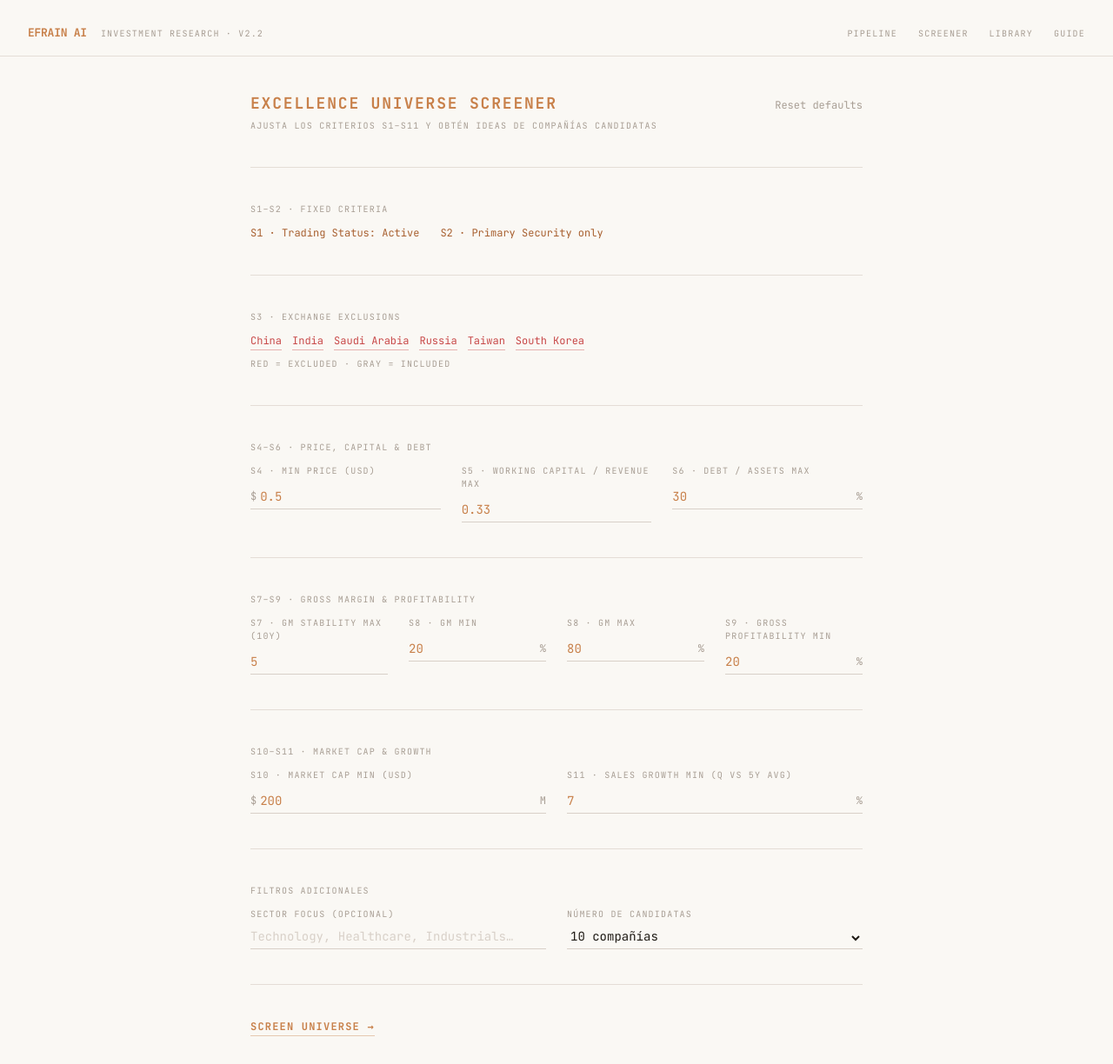
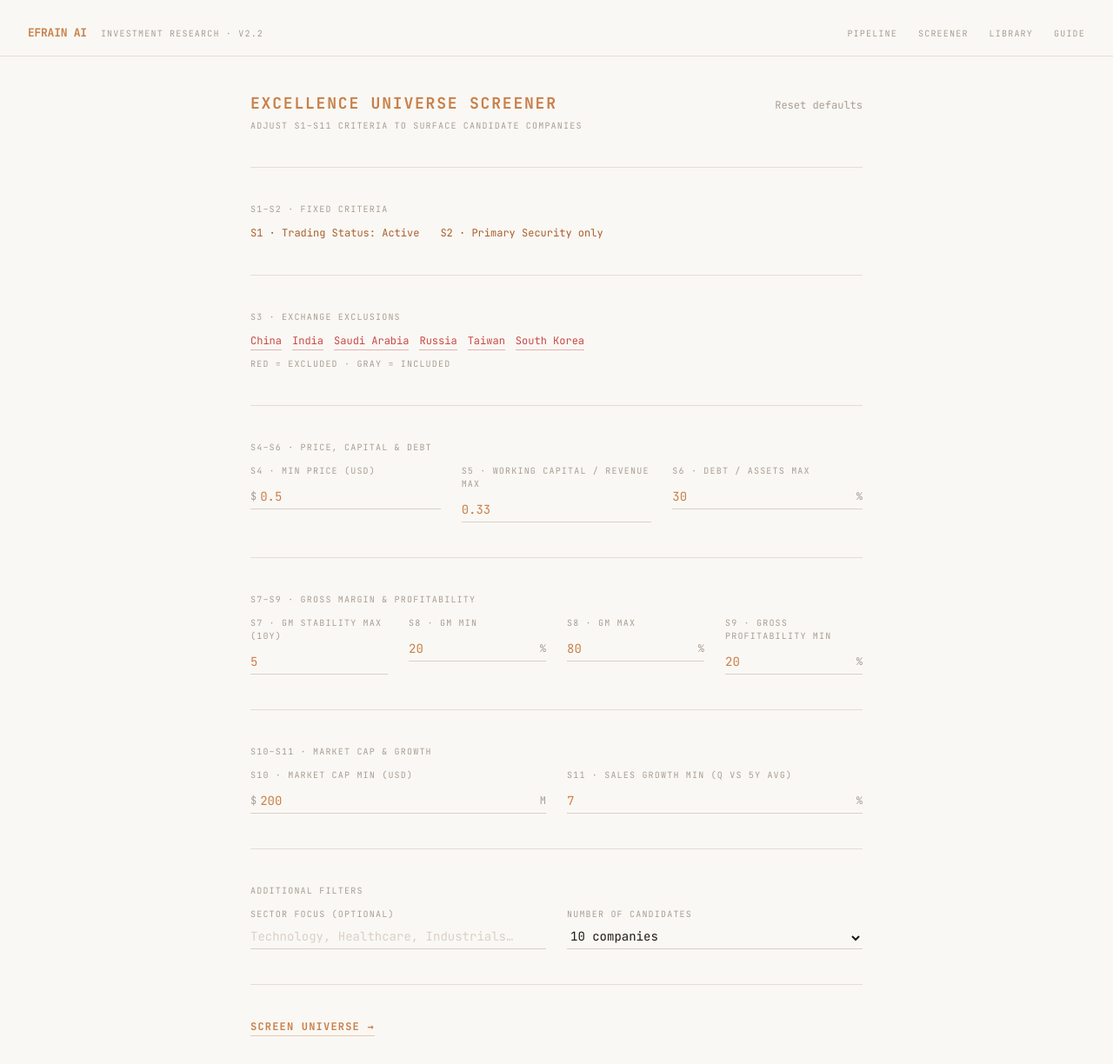
Before and after one commit to Replicant-Partners/EFRA-AI, a Next.js app: page /screener in a window 1280 px wide. Shown: the top 1224 px of the page at 87% size. Built offline with nearby package versions, Linux system fonts and the light colour scheme; a web font is replaced by a local one.

Commit message:
fix: translate ExcellenceScreener UI to English
Co-Authored-By: Claude Sonnet 4.6 <noreply@anthropic.com>

```diff
--- a/components/ExcellenceScreener.tsx
+++ b/components/ExcellenceScreener.tsx
@@ -118,7 +118,7 @@ export default function ExcellenceScreener() {
       <div className="flex items-baseline justify-between">
         <div>
           <h1 className="text-lg font-bold text-[#C8804A] tracking-widest uppercase">Excellence Universe Screener</h1>
-          <p className="t-label mt-1">Ajusta los criterios S1–S11 y obtén ideas de compañías candidatas</p>
+          <p className="t-label mt-1">Adjust S1–S11 criteria to surface candidate companies</p>
         </div>
         <button
           onClick={resetDefaults}
@@ -197,10 +197,10 @@ export default function ExcellenceScreener() {
       <hr className="t-rule" />
 
       {/* Optional filters */}
-      <Section label="Filtros Adicionales">
+      <Section label="Additional Filters">
         <div className="grid grid-cols-2 gap-6 mt-2">
           <div>
-            <label className="t-label block mb-2">Sector focus (opcional)</label>
+            <label className="t-label block mb-2">Sector focus (optional)</label>
             <input
               type="text"
               value={criteria.sector_focus}
@@ -210,14 +210,14 @@ export default function ExcellenceScreener() {
             />
           </div>
           <div>
-            <label className="t-label block mb-2">Número de candidatas</label>
+            <label className="t-label block mb-2">Number of candidates</label>
             <select
               value={criteria.max_results}
               onChange={e => set("max_results", Number(e.target.value))}
               className="w-full bg-transparent border-b border-[#D8D0C8] pb-1 text-sm text-[#1E1A14] focus:outline-none focus:border-[#C8804A] transition-colors"
             >
               {[5, 10, 15, 20].map(n => (
-                <option key={n} value={n} className="bg-[#FAF8F4]">{n} compañías</option>
+                <option key={n} value={n} className="bg-[#FAF8F4]">{n} companies</option>
               ))}
             </select>
           </div>
@@ -245,7 +245,7 @@ export default function ExcellenceScreener() {
         <div className="space-y-0 mt-6">
           <hr className="t-rule mb-4" />
           <div className="t-label mb-6">
-            {results.length} candidata{results.length !== 1 ? "s" : ""} encontrada{results.length !== 1 ? "s" : ""}
+            {results.length} candidate{results.length !== 1 ? "s" : ""} found
           </div>
           {results.map((c, i) => (
             <div key={c.ticker} className="border-b border-[#E4DDD6] py-5">
@@ -285,7 +285,7 @@ export default function ExcellenceScreener() {
 
       {phase === "done" && results.length === 0 && !error && (
         <p className="prose-tufte">
-          No se encontraron candidatas con los criterios actuales. Intenta relajar algún umbral.
+          No candidates found with the current criteria. Try relaxing one of the thresholds.
         </p>
       )}
     </div>
```
